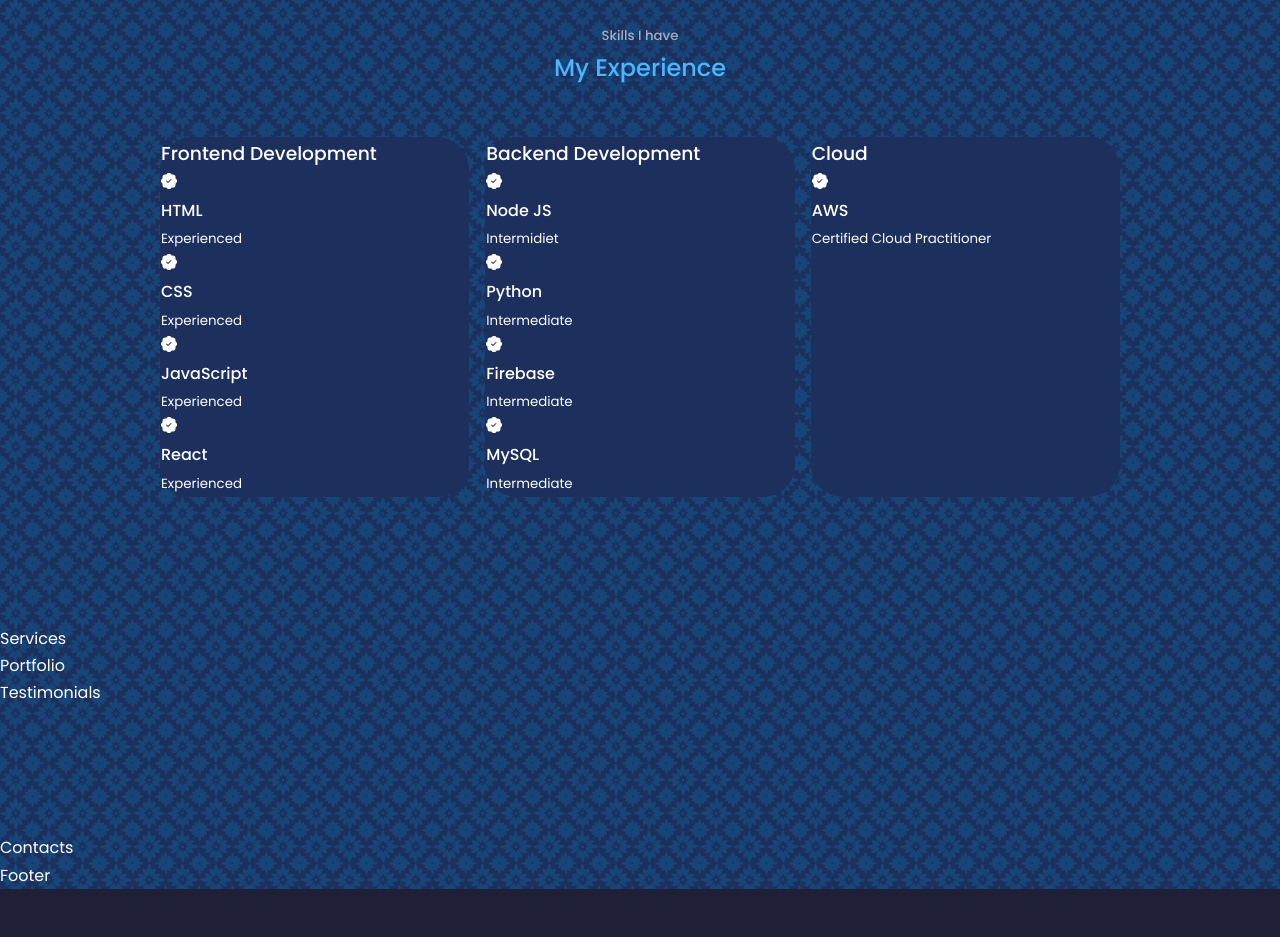
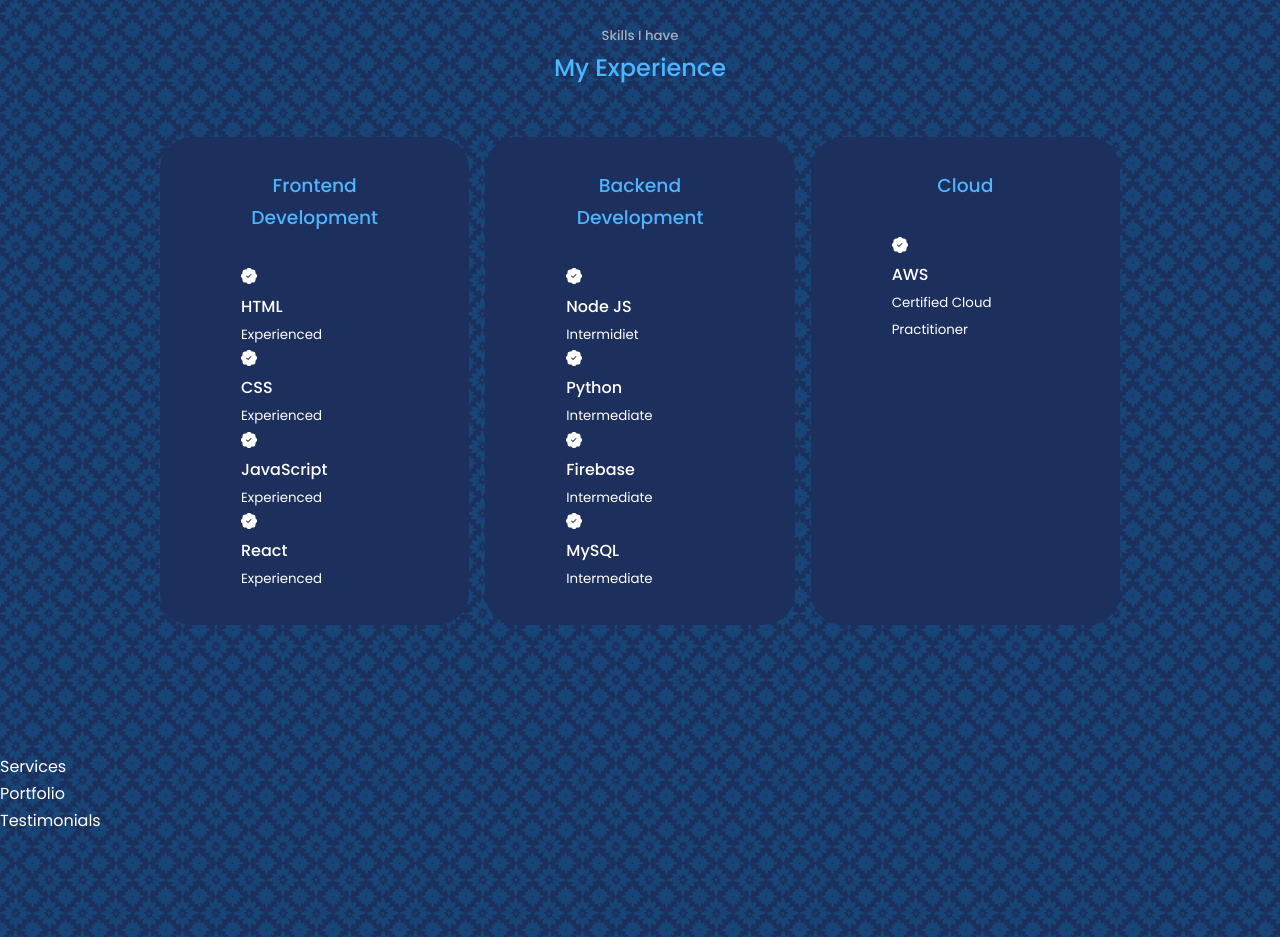
Before and after one commit to Gitthuma/george-githuma-portfolio-website, a React (Create React App) app: page / in a window 1280 px wide. Shown: the part 1720-2657 px from the top of the page. Before the commit the page ends 2609 px from the top, so only its background shows below. Built offline with nearby package versions, Linux system fonts and the light colour scheme.

Commit message:
Style h3 headings

```diff
--- a/src/Components/Experience/Experience.css
+++ b/src/Components/Experience/Experience.css
@@ -8,10 +8,10 @@
 /*Style the direct divs inside experience__container*/
 .experience__container > div {
     background: var(--color-bg-variant);
-    padding: 2.rem 5rem;
+    padding: 2rem 5rem;
     border-radius: 2rem;
     border: 1px solid transparent;
-
+    transition: var(--transition);
 }
 
 /*Add hover effect to cards*/
@@ -20,3 +20,10 @@
     border-color: var(--color-primary-variant);
     cursor: default;
 }
+
+/*Style h3 headings*/
+.experience__container > div h3 {
+    text-align: center;
+    margin-bottom: 2rem;
+    color: var(--color-primary);
+}
```
